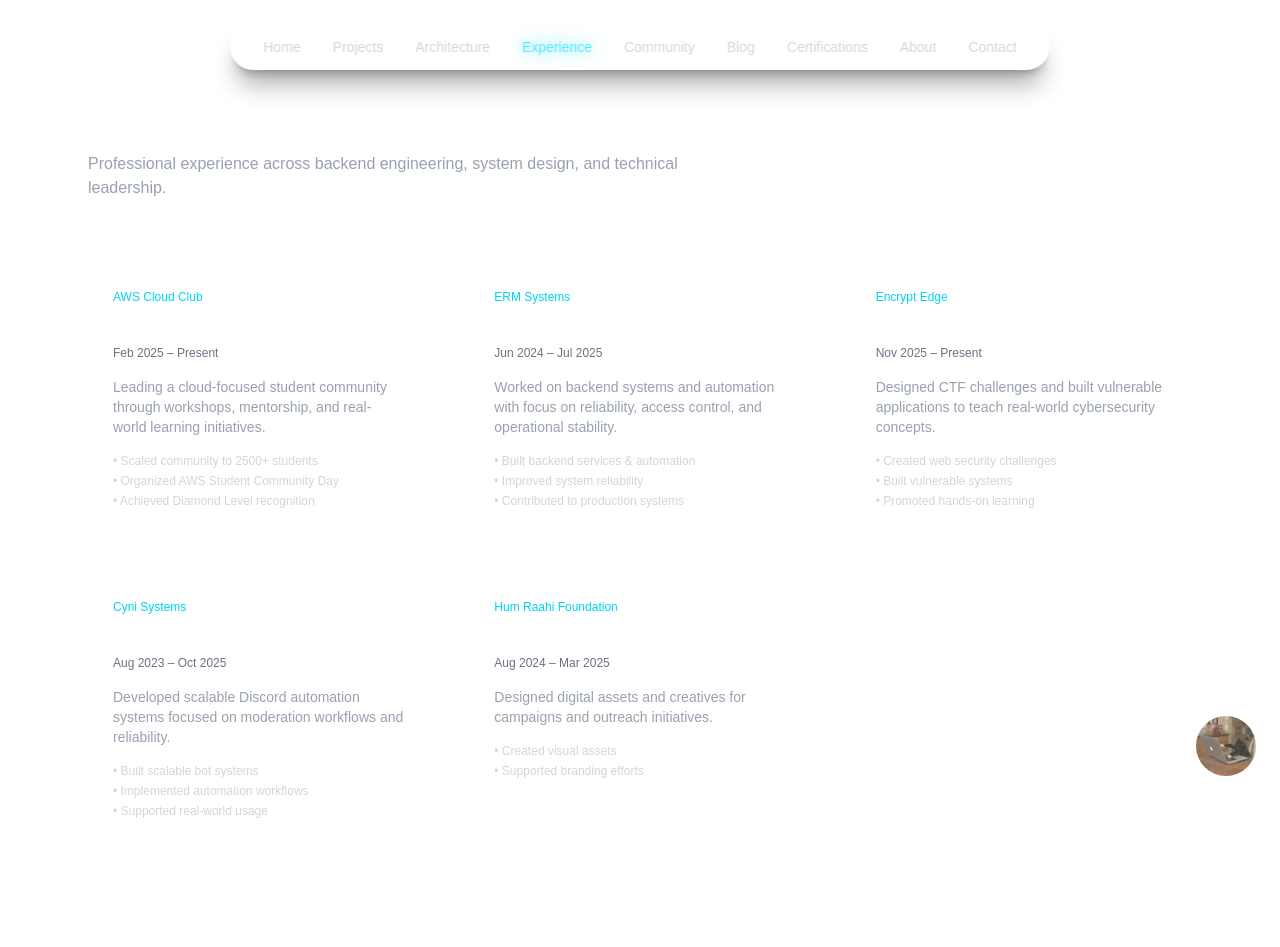
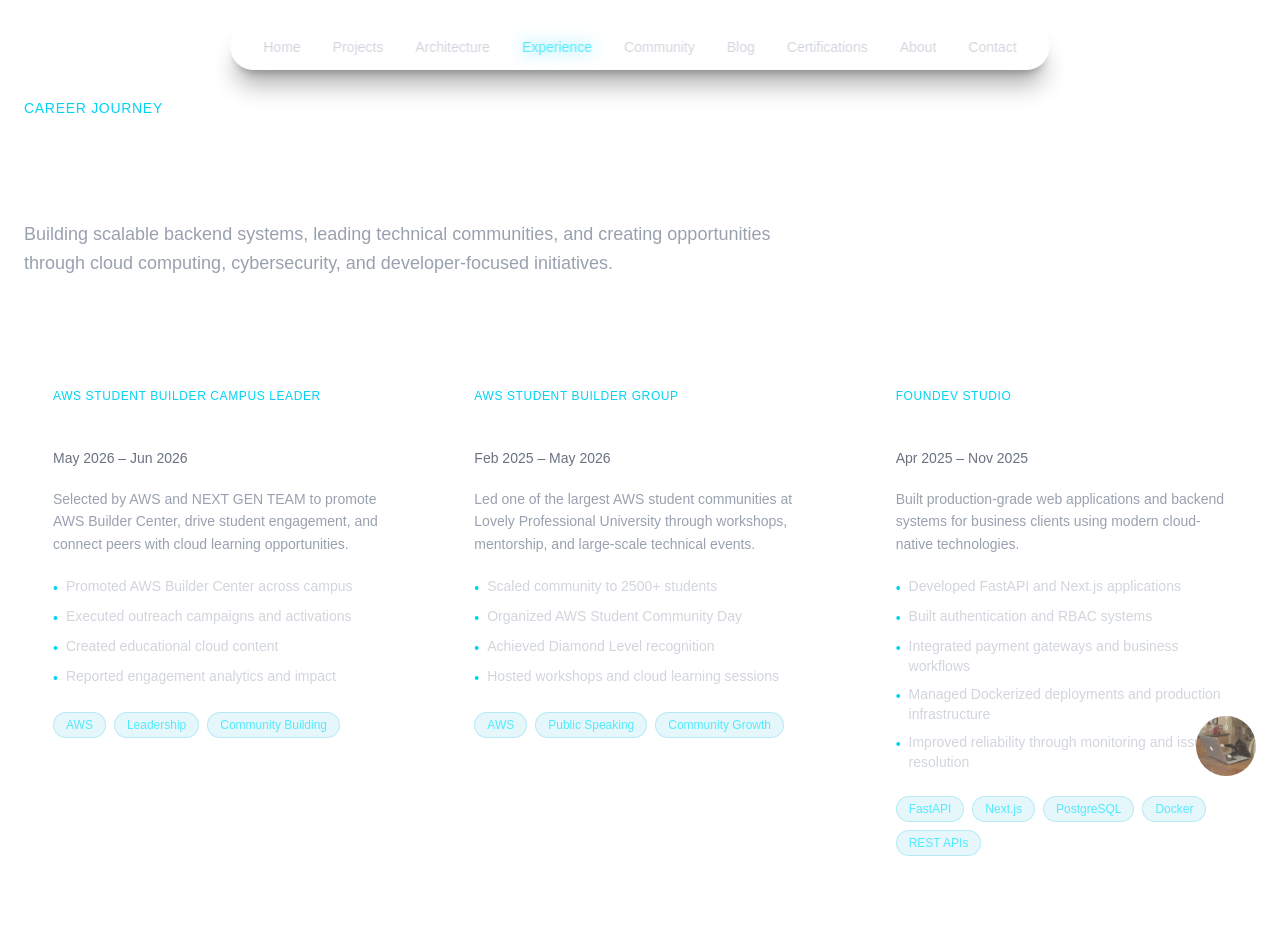
Before and after one commit to shashankpandey04/myportfolio, a Next.js app: page /experience in a window 1280 px wide. Shown: the top 947 px of the page. Built offline with nearby package versions, Linux system fonts and the light colour scheme.

Commit message:
Updated Experience Page

```diff
--- a/app/experience/page.tsx
+++ b/app/experience/page.tsx
@@ -1,163 +1,163 @@
+const experiences = [
+  {
+    company: "AWS Student Builder Campus Leader",
+    role: "Campus Leader",
+    period: "May 2026 – Jun 2026",
+    description:
+      "Selected by AWS and NEXT GEN TEAM to promote AWS Builder Center, drive student engagement, and connect peers with cloud learning opportunities.",
+    highlights: [
+      "Promoted AWS Builder Center across campus",
+      "Executed outreach campaigns and activations",
+      "Created educational cloud content",
+      "Reported engagement analytics and impact",
+    ],
+    skills: ["AWS", "Leadership", "Community Building"],
+  },
+
+  {
+    company: "AWS Student Builder Group",
+    role: "AWS SBG Leader",
+    period: "Feb 2025 – May 2026",
+    description:
+      "Led one of the largest AWS student communities at Lovely Professional University through workshops, mentorship, and large-scale technical events.",
+    highlights: [
+      "Scaled community to 2500+ students",
+      "Organized AWS Student Community Day",
+      "Achieved Diamond Level recognition",
+      "Hosted workshops and cloud learning sessions",
+    ],
+    skills: ["AWS", "Public Speaking", "Community Growth"],
+  },
+  {
+    company: "FounDev Studio",
+    role: "Full Stack Developer (Freelance)",
+    period: "Apr 2025 – Nov 2025",
+    description:
+      "Built production-grade web applications and backend systems for business clients using modern cloud-native technologies.",
+    highlights: [
+      "Developed FastAPI and Next.js applications",
+      "Built authentication and RBAC systems",
+      "Integrated payment gateways and business workflows",
+      "Managed Dockerized deployments and production infrastructure",
+      "Improved reliability through monitoring and issue resolution",
+    ],
+    skills: ["FastAPI", "Next.js", "PostgreSQL", "Docker", "REST APIs"],
+  },
+  {
+    company: "Encrypt Edge",
+    role: "Core Team Member",
+    period: "Nov 2025 – Present",
+    description:
+      "Designed hands-on cybersecurity learning experiences through CTF challenges and vulnerable applications.",
+    highlights: [
+      "Created web security challenges",
+      "Built intentionally vulnerable systems",
+      "Promoted practical cybersecurity learning",
+    ],
+    skills: ["Cybersecurity", "CTF", "OWASP"],
+  },
+
+  {
+    company: "Cyni Systems",
+    role: "Founder & Backend Developer",
+    period: "Aug 2023 – Present",
+    description:
+      "Building scalable automation systems, backend services, and developer-focused tools with emphasis on reliability and scale.",
+    highlights: [
+      "Developed large-scale Discord automation",
+      "Designed backend architectures",
+      "Built moderation and workflow systems",
+      "Focused on scalability and performance",
+    ],
+    skills: ["Python", "FastAPI", "System Design"],
+  },
+
+  {
+    company: "Hum Raahi Foundation",
+    role: "Graphic Designer",
+    period: "Aug 2024 – Mar 2025",
+    description:
+      "Designed visual assets and branding materials for outreach campaigns and community initiatives.",
+    highlights: [
+      "Created campaign creatives",
+      "Supported branding efforts",
+      "Designed promotional assets",
+    ],
+    skills: ["Design", "Branding", "Creativity"],
+  },
+];
+
 export default function ExperiencePage() {
   return (
-    <main className="max-w-6xl mx-auto px-6 py-24">
+    <main className="max-w-7xl mx-auto px-6 py-24">
+      {/* Header */}
+      <div className="mb-20">
+        <span className="text-cyan-400 text-sm font-medium tracking-wider uppercase">
+          Career Journey
+        </span>
 
-      {/* Header */}
-      <div className="mb-16">
-        <h1 className="text-4xl font-bold text-white">
-          Experience
+        <h1 className="mt-4 text-5xl md:text-6xl font-bold text-white">
+          Experience & Leadership
         </h1>
 
-        <p className="mt-4 text-gray-400 max-w-2xl">
-          Professional experience across backend engineering, system design,
-          and technical leadership.
+        <p className="mt-6 text-gray-400 text-lg max-w-3xl leading-relaxed">
+          Building scalable backend systems, leading technical communities, and
+          creating opportunities through cloud computing, cybersecurity, and
+          developer-focused initiatives.
         </p>
       </div>
 
-      {/* Grid */}
-      <div className="grid md:grid-cols-2 lg:grid-cols-3 gap-10">
+      {/* Cards */}
+      <div className="grid md:grid-cols-2 xl:grid-cols-3 gap-8">
+        {experiences.map((exp) => (
+          <div
+            key={`${exp.company}-${exp.role}`}
+            className="group relative overflow-hidden rounded-3xl border border-white/10 bg-white/[0.03] backdrop-blur-md p-7 hover:border-cyan-400/40 hover:bg-white/[0.05] transition-all duration-300 hover:-translate-y-1"
+          >
+            {/* Glow */}
+            <div className="absolute inset-0 bg-gradient-to-br from-cyan-500/5 via-transparent to-transparent opacity-0 group-hover:opacity-100 transition" />
 
-        {/* AWS */}
-        <div className="group rounded-2xl p-6 bg-white/5 border border-white/10 backdrop-blur-sm hover:border-cyan-400/40 transition">
-
-          <p className="text-xs text-cyan-400">
-            AWS Cloud Club
+            <div className="relative z-10">
+              <p className="text-cyan-400 text-xs uppercase tracking-wider font-medium">
+                {exp.company}
               </p>
 
-          <h3 className="text-lg font-semibold text-white mt-2">
-            AWS Cloud Captain
+              <h3 className="mt-3 text-xl font-semibold text-white">
+                {exp.role}
               </h3>
 
-          <p className="text-xs text-gray-500 mt-1">
-            Feb 2025 – Present
+              <p className="text-sm text-gray-500 mt-1">{exp.period}</p>
+
+              <p className="mt-5 text-gray-400 text-sm leading-relaxed">
+                {exp.description}
               </p>
 
-          <p className="text-gray-400 text-sm mt-4">
-            Leading a cloud-focused student community through workshops,
-            mentorship, and real-world learning initiatives.
-          </p>
-
-          <ul className="mt-4 space-y-1 text-xs text-gray-300">
-            <li>• Scaled community to 2500+ students</li>
-            <li>• Organized AWS Student Community Day</li>
-            <li>• Achieved Diamond Level recognition</li>
+              <ul className="mt-5 space-y-2">
+                {exp.highlights.map((item) => (
+                  <li
+                    key={item}
+                    className="text-sm text-gray-300 flex items-start gap-2"
+                  >
+                    <span className="text-cyan-400 mt-0.5">•</span>
+                    <span>{item}</span>
+                  </li>
+                ))}
               </ul>
 
+              <div className="mt-6 flex flex-wrap gap-2">
+                {exp.skills.map((skill) => (
+                  <span
+                    key={skill}
+                    className="px-3 py-1 rounded-full text-xs bg-cyan-500/10 text-cyan-300 border border-cyan-500/20"
+                  >
+                    {skill}
+                  </span>
+                ))}
               </div>
-
-        {/* ERM */}
-        <div className="group rounded-2xl p-6 bg-white/5 border border-white/10 backdrop-blur-sm hover:border-cyan-400/40 transition">
-
-          <p className="text-xs text-cyan-400">
-            ERM Systems
-          </p>
-
-          <h3 className="text-lg font-semibold text-white mt-2">
-            Python Developer
-          </h3>
-
-          <p className="text-xs text-gray-500 mt-1">
-            Jun 2024 – Jul 2025
-          </p>
-
-          <p className="text-gray-400 text-sm mt-4">
-            Worked on backend systems and automation with focus on
-            reliability, access control, and operational stability.
-          </p>
-
-          <ul className="mt-4 space-y-1 text-xs text-gray-300">
-            <li>• Built backend services & automation</li>
-            <li>• Improved system reliability</li>
-            <li>• Contributed to production systems</li>
-          </ul>
-
             </div>
-
-        {/* Encrypt Edge */}
-        <div className="group rounded-2xl p-6 bg-white/5 border border-white/10 backdrop-blur-sm hover:border-cyan-400/40 transition">
-
-          <p className="text-xs text-cyan-400">
-            Encrypt Edge
-          </p>
-
-          <h3 className="text-lg font-semibold text-white mt-2">
-            Core Team Member
-          </h3>
-
-          <p className="text-xs text-gray-500 mt-1">
-            Nov 2025 – Present
-          </p>
-
-          <p className="text-gray-400 text-sm mt-4">
-            Designed CTF challenges and built vulnerable applications
-            to teach real-world cybersecurity concepts.
-          </p>
-
-          <ul className="mt-4 space-y-1 text-xs text-gray-300">
-            <li>• Created web security challenges</li>
-            <li>• Built vulnerable systems</li>
-            <li>• Promoted hands-on learning</li>
-          </ul>
-
           </div>
-
-        {/* CYNI */}
-        <div className="group rounded-2xl p-6 bg-white/5 border border-white/10 backdrop-blur-sm hover:border-cyan-400/40 transition">
-
-          <p className="text-xs text-cyan-400">
-            Cyni Systems
-          </p>
-
-          <h3 className="text-lg font-semibold text-white mt-2">
-            Discord Bot Developer
-          </h3>
-
-          <p className="text-xs text-gray-500 mt-1">
-            Aug 2023 – Oct 2025
-          </p>
-
-          <p className="text-gray-400 text-sm mt-4">
-            Developed scalable Discord automation systems focused on
-            moderation workflows and reliability.
-          </p>
-
-          <ul className="mt-4 space-y-1 text-xs text-gray-300">
-            <li>• Built scalable bot systems</li>
-            <li>• Implemented automation workflows</li>
-            <li>• Supported real-world usage</li>
-          </ul>
-
+        ))}
       </div>
-
-        {/* Hum Raahi */}
-        <div className="group rounded-2xl p-6 bg-white/5 border border-white/10 backdrop-blur-sm hover:border-cyan-400/40 transition">
-
-          <p className="text-xs text-cyan-400">
-            Hum Raahi Foundation
-          </p>
-
-          <h3 className="text-lg font-semibold text-white mt-2">
-            Graphic Designer
-          </h3>
-
-          <p className="text-xs text-gray-500 mt-1">
-            Aug 2024 – Mar 2025
-          </p>
-
-          <p className="text-gray-400 text-sm mt-4">
-            Designed digital assets and creatives for campaigns
-            and outreach initiatives.
-          </p>
-
-          <ul className="mt-4 space-y-1 text-xs text-gray-300">
-            <li>• Created visual assets</li>
-            <li>• Supported branding efforts</li>
-          </ul>
-
-        </div>
-
-      </div>
-
     </main>
   );
 }
```
Lines whose indentation alone changed are shown as unchanged.
